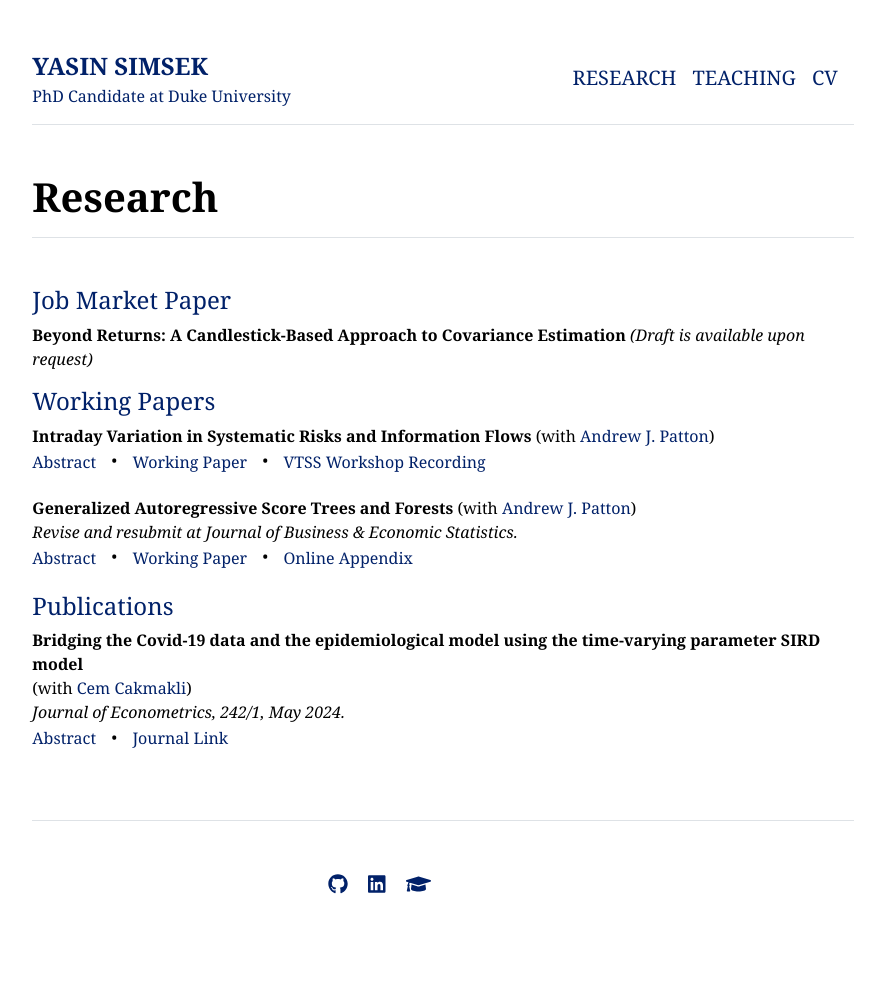
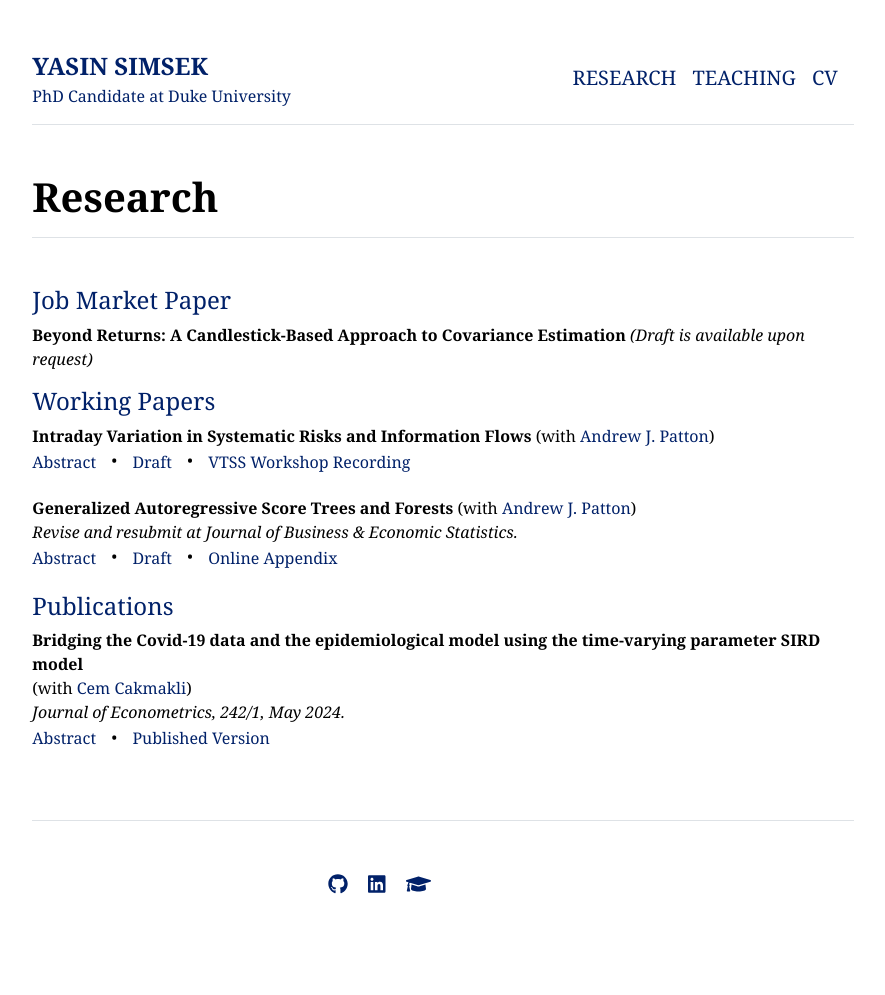
Before and after one commit to yasin-simsek/yasin-simsek.github.io, a Jekyll site: the page built from research.md, in a window 1280 px wide. Shown: the whole page, without its empty margins (197-1082 px from the left). Built offline with Jekyll 4.4.1, drawn with Linux system fonts in a browser that asks for light colours.

Commit message:
research page update

```diff
--- a/research.md
+++ b/research.md
@@ -58,7 +58,7 @@ title: "Research"
 <br>
 <span class="abstract-toggle" onclick="toggleAbstract(this)">Abstract</span>
 <span class="middot">&middot;</span>
-<a href="https://papers.ssrn.com/sol3/papers.cfm?abstract_id=5006587" class="no-underline">Working Paper</a>
+<a href="https://papers.ssrn.com/sol3/papers.cfm?abstract_id=5006587" class="no-underline">Draft</a>
 <span class="middot">&middot;</span>
 <a href="https://www.youtube.com/watch?v=xzrGnCQXz_k" class="no-underline">VTSS Workshop Recording</a>
 <span class="abstract-content"> *This paper analyzes variation in the factor structure of asset returns within a trade day by combining non-parametric kernel methods with principal component analysis. We estimate the model on a collection of over 400 high frequency US equity returns over the period 1996-2020 and show that the proposed model has superior explanatory power relative to a collection of well-known observable factor models and standard PCA. We present a stylized model of asset prices and information flows and show that the factor structure of asset returns varies with the arrival of news. Using data on individual firm earnings announcements, FOMC announcements, and other macroeconomic announcements, we provide evidence consistent with our stylized model, that the superior performance of the proposed model is due to time variation in the factor structure of asset returns around times of information flows.*</span>
@@ -69,7 +69,7 @@ title: "Research"
 <br>
 *Revise and resubmit at Journal of Business & Economic Statistics.*
 <br>
-<span class="abstract-toggle" onclick="toggleAbstract(this)">Abstract</span> <span class="middot">&middot;</span> <a href="https://papers.ssrn.com/sol3/papers.cfm?abstract_id=4459756" class="no-underline">Working Paper</a> <span class="middot">&middot;</span> <a href="assets/documents/Patton_Simsek_GAS_tree_APPENDIX.pdf" class="no-underline">Online Appendix</a> <span class="abstract-content">  *We propose methods to improve the forecasts from generalized autoregressive score (GAS) models (Creal et. al, 2013; Harvey, 2013) by localizing their parameters using decision trees and random forests. These methods avoid the curse of dimensionality faced by kernel-based approaches, and allow one to draw on information from multiple state variables simultaneously. We apply the new models to four distinct empirical analyses, and in all applications the proposed new methods significantly outperform the baseline GAS model. In our applications to stock return volatility and density prediction, the optimal GAS tree model reveals a leverage effect and a variance risk premium effect. Our study of stock-bond dependence finds evidence of a flight-to-quality effect in the optimal GAS forest forecasts, while our analysis of high-frequency trade durations uncovers a volume-volatility effect.*</span>
+<span class="abstract-toggle" onclick="toggleAbstract(this)">Abstract</span> <span class="middot">&middot;</span> <a href="https://papers.ssrn.com/sol3/papers.cfm?abstract_id=4459756" class="no-underline">Draft</a> <span class="middot">&middot;</span> <a href="assets/documents/Patton_Simsek_GAS_tree_APPENDIX.pdf" class="no-underline">Online Appendix</a> <span class="abstract-content">  *We propose methods to improve the forecasts from generalized autoregressive score (GAS) models (Creal et. al, 2013; Harvey, 2013) by localizing their parameters using decision trees and random forests. These methods avoid the curse of dimensionality faced by kernel-based approaches, and allow one to draw on information from multiple state variables simultaneously. We apply the new models to four distinct empirical analyses, and in all applications the proposed new methods significantly outperform the baseline GAS model. In our applications to stock return volatility and density prediction, the optimal GAS tree model reveals a leverage effect and a variance risk premium effect. Our study of stock-bond dependence finds evidence of a flight-to-quality effect in the optimal GAS forest forecasts, while our analysis of high-frequency trade durations uncovers a volume-volatility effect.*</span>
 
 #### <span style="color: #012169;">Publications</span>
 **Bridging the Covid-19 data and the epidemiological model using the time-varying parameter SIRD model**
@@ -77,7 +77,7 @@ title: "Research"
 <br>
 *Journal of Econometrics, 242/1, May 2024.*
 <br>
-<span class="abstract-toggle" onclick="toggleAbstract(this)">Abstract</span> <span class="middot">&middot;</span> <a href="https://www.sciencedirect.com/science/article/pii/S0304407624001337" class="no-underline">Journal Link</a> <span class="abstract-content"> *This paper extends the canonical model of epidemiology, the SIRD model, to allow for time-varying parameters for real-time measurement and prediction of the trajectory of the Covid-19 pandemic. Time variation in model parameters is captured using the score-driven modeling structure designed for the typical daily count data related to the pandemic. The resulting specification permits a flexible yet parsimonious model with a low computational cost. The model is extended to allow for unreported cases using a mixed-frequency setting. Results suggest that these cases’ effects on the parameter estimates might be sizeable. Full sample results show that the flexible framework accurately captures the successive waves of the pandemic. A real-time exercise indicates that the proposed structure delivers timely and precise information on the pandemic’s current stance.*</span>
+<span class="abstract-toggle" onclick="toggleAbstract(this)">Abstract</span> <span class="middot">&middot;</span> <a href="https://www.sciencedirect.com/science/article/pii/S0304407624001337" class="no-underline">Published Version</a> <span class="abstract-content"> *This paper extends the canonical model of epidemiology, the SIRD model, to allow for time-varying parameters for real-time measurement and prediction of the trajectory of the Covid-19 pandemic. Time variation in model parameters is captured using the score-driven modeling structure designed for the typical daily count data related to the pandemic. The resulting specification permits a flexible yet parsimonious model with a low computational cost. The model is extended to allow for unreported cases using a mixed-frequency setting. Results suggest that these cases’ effects on the parameter estimates might be sizeable. Full sample results show that the flexible framework accurately captures the successive waves of the pandemic. A real-time exercise indicates that the proposed structure delivers timely and precise information on the pandemic’s current stance.*</span>
 
 
 <!-- #### <span style="color: #012169;">Works in Progress</span>
```
